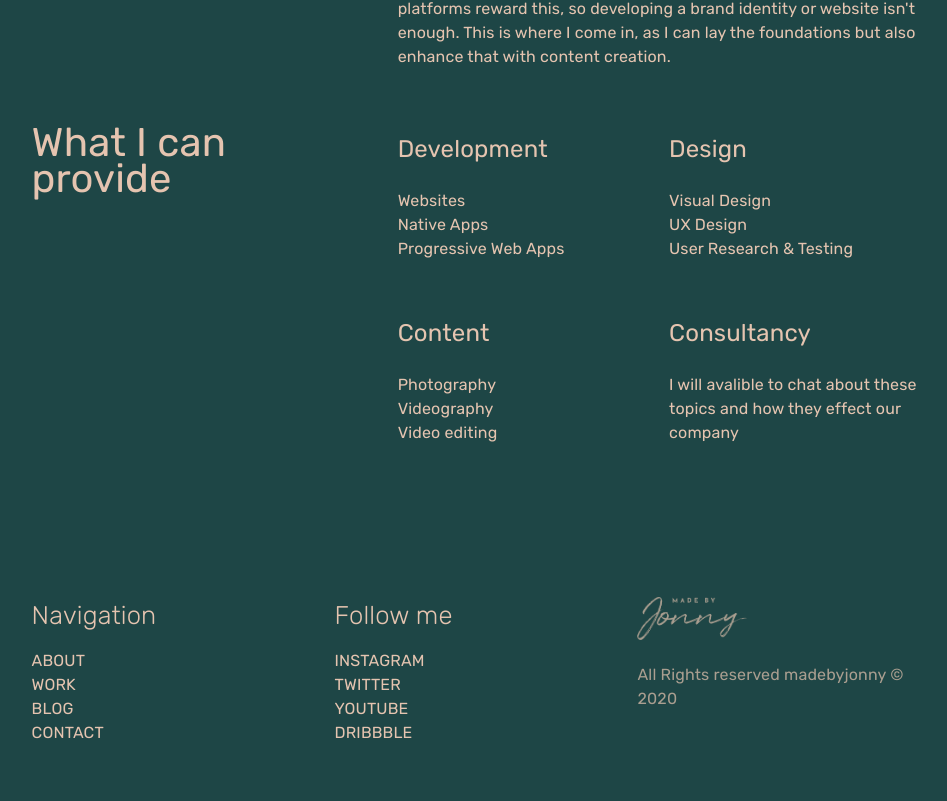
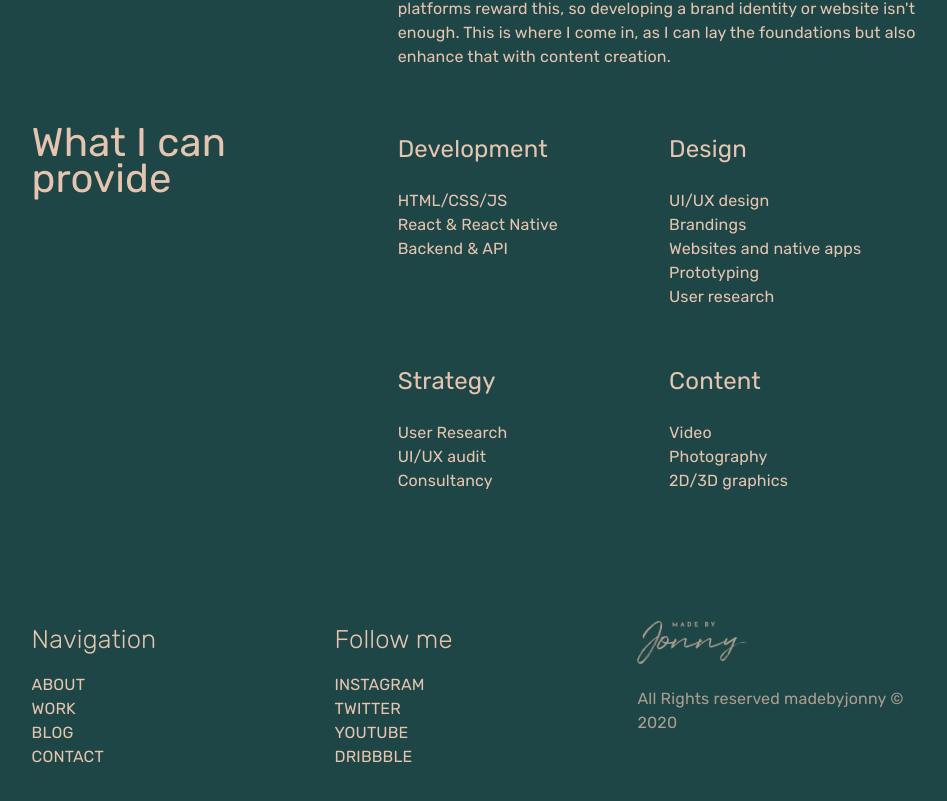
Before and after one commit to made-by-jonny/portfolio, a Next.js app: page /about in a window 1280 px wide. Shown: the part 853-1654 px from the top of the page, without its empty margins (154-1101 px from the left). Built offline with nearby package versions, Linux system fonts and the light colour scheme; a web font is replaced by a local one.

Commit message:
copy & text updates

```diff
--- a/pages/about.tsx
+++ b/pages/about.tsx
@@ -153,33 +153,36 @@ const Index: React.FC = () => {
           <li>
             <h3>Development</h3>
             <ul>
-              <li>Websites</li>
-              <li>Native Apps</li>
-              <li>Progressive Web Apps</li>
+              <li>HTML/CSS/JS</li>
+              <li>React &amp; React Native</li>
+              <li>Backend &amp; API</li>
             </ul>
           </li>
           <li>
             <h3>Design</h3>
             <ul>
-              <li>Visual Design</li>
-              <li>UX Design</li>
-              <li>User Research &amp; Testing</li>
+              <li>UI/UX design</li>
+              <li>Brandings</li>
+              <li>Websites and native apps</li>
+              <li>Prototyping</li>
+              <li>User research</li>
+            </ul>
+          </li>
+          <li>
+            <h3>Strategy</h3>
+            <ul>
+              <li>User Research</li>
+              <li>UI/UX audit</li>
+              <li>Consultancy</li>
             </ul>
           </li>
           <li>
             <h3>Content</h3>
             <ul>
+              <li>Video </li>
               <li>Photography</li>
-              <li>Videography</li>
-              <li>Video editing</li>
+              <li>2D/3D graphics</li>
             </ul>
-          </li>
-          <li>
-            <h3>Consultancy</h3>
-            <p>
-              I will avalible to chat about these topics and how they effect our
-              company
-            </p>
           </li>
         </ul>
       </AboutContainer>
--- a/pages/index.tsx
+++ b/pages/index.tsx
@@ -28,7 +28,6 @@ const HeroSection: React.FC = styled.div`
     line-height: 2.5rem;
     font-weight: 300;
     margin: 0 0 2rem 0;
-    width: 50%;
     color: ${({ theme }) => theme.colors.primaryBrand};
   }
 
```
